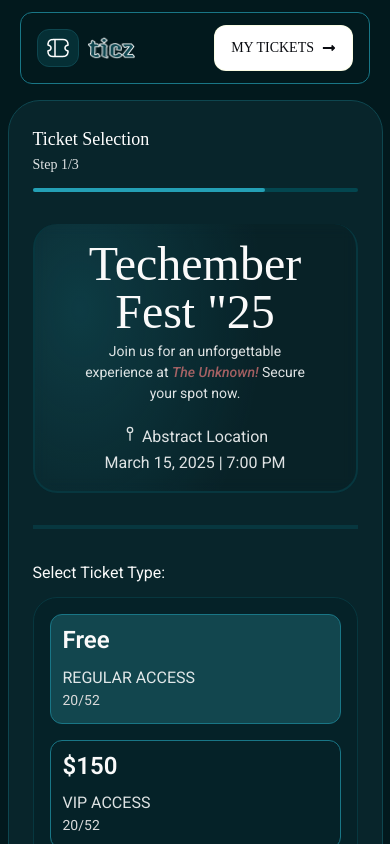
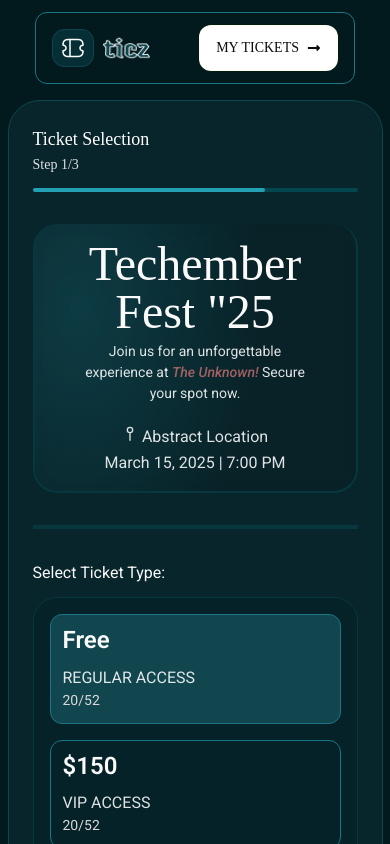
Before and after one commit to lurldgbodex/hng-2025, a React (Vite) app in the folder frontend/hngx-stage2/: page / in a window 390 px wide. Shown: the top 844 px of the page. Built offline with nearby package versions, Linux system fonts and the light colour scheme; a web font is replaced by a local one.

Commit message:
chore: adjust width for mobile view

```diff
--- a/frontend/hngx-stage2/src/components/Navbar/Navbar.module.css
+++ b/frontend/hngx-stage2/src/components/Navbar/Navbar.module.css
@@ -6,7 +6,7 @@
   border-radius: 12px;
   backdrop-filter: blur(2px);
   padding: 12px 16px;
-  width: 350px;
+  width: 320px;
   max-width: 1200px;
 }
 
```
